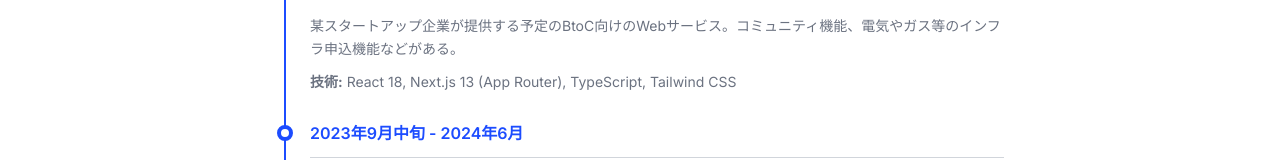
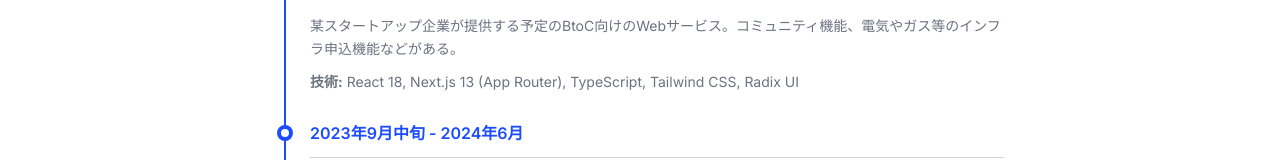
Before and after one commit to yha-1228/portfolio, a Next.js app: page /experience in a window 1280 px wide. Shown: the part 457-617 px from the top of the page. Built offline with nearby package versions, Linux system fonts and the light colour scheme.

Commit message:
feat: 更新

```diff
--- a/src/data/experience.tsx
+++ b/src/data/experience.tsx
@@ -27,7 +27,7 @@ export const experiencesOverviewItems: ExperiencesOverviewItem[] = [
             </p>
             <p>
               <b>技術:</b> React 18, Next.js 13 (App Router), TypeScript,
-              Tailwind CSS
+              Tailwind CSS, Radix UI
             </p>
           </>
         ),
@@ -69,7 +69,7 @@ export const experiencesOverviewItems: ExperiencesOverviewItem[] = [
               Appとして閲覧する。
             </p>
             <p>
-              <b>技術:</b> React 18, TypeScript, Sass
+              <b>技術:</b> React 18, TypeScript, Sass, FullCalendar
             </p>
           </>
         ),
```
